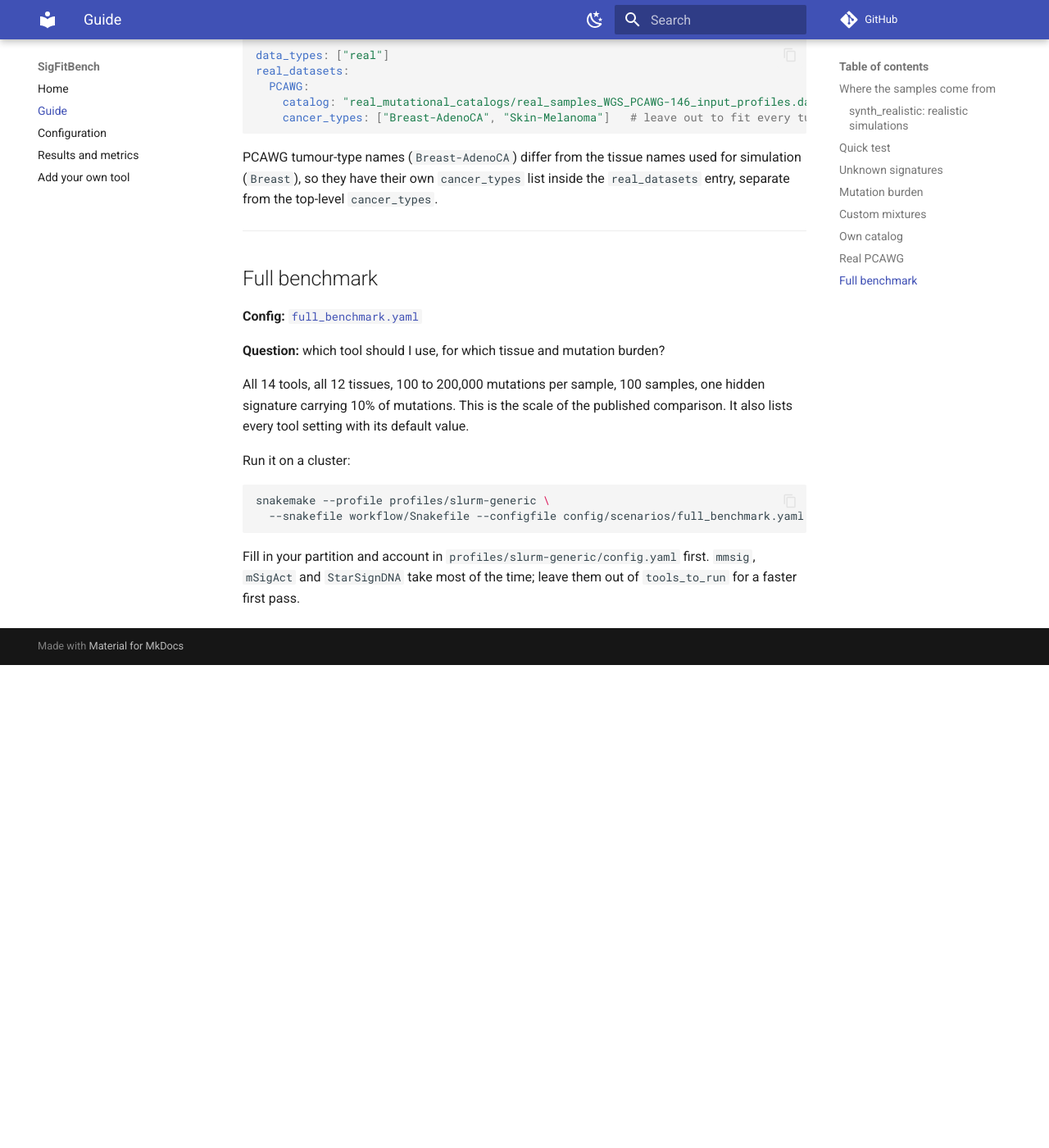
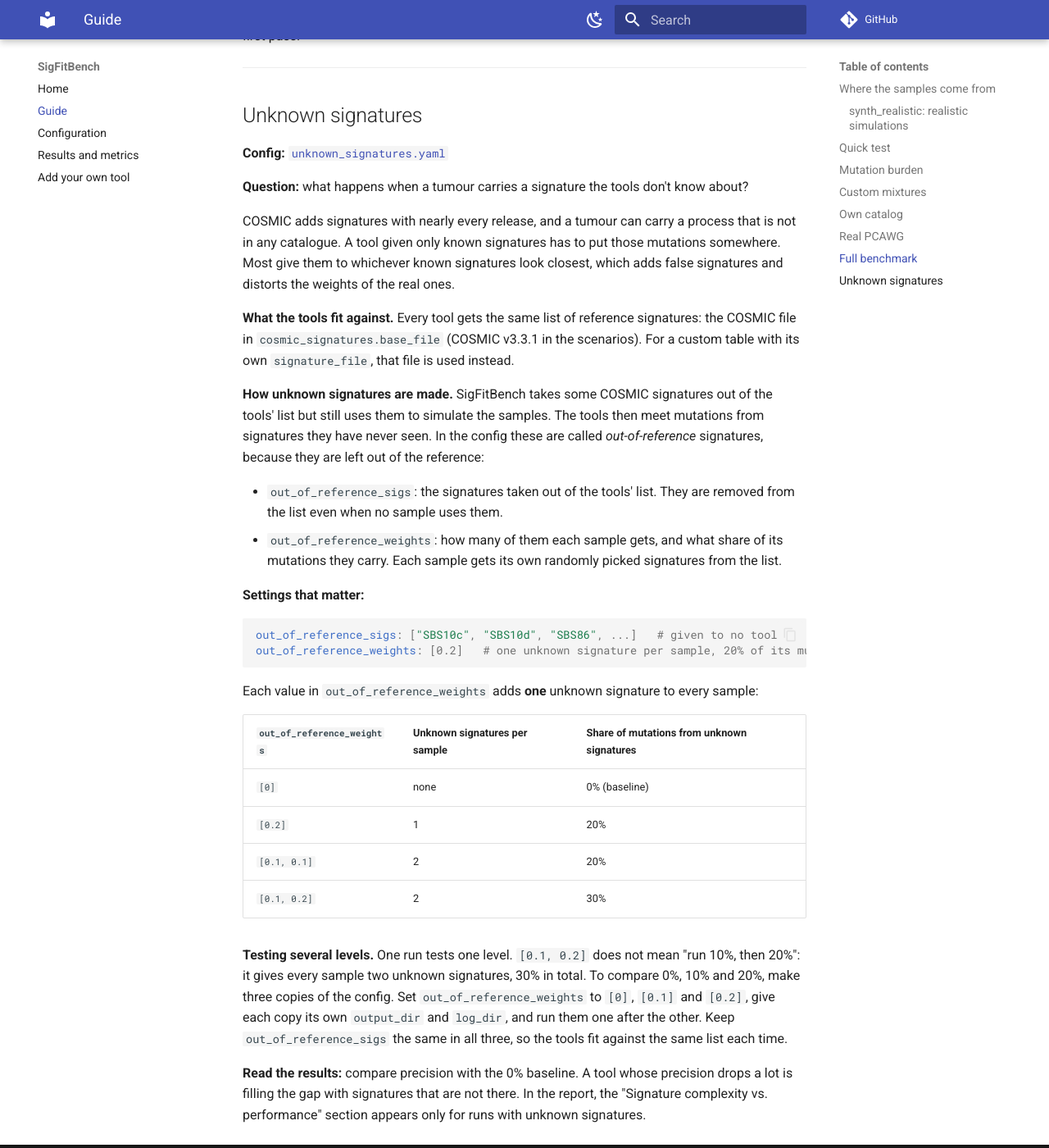
Before and after one commit to mkatsanto/SigFitBench, an MkDocs documentation site: the page built from docs/guide.md, in a window 1280 px wide and 1400 px high, scrolled down 6351 px. Shown: the whole window at 82% size. Built offline with MkDocs 1.6.1 and Material for MkDocs 9.7.7, drawn with Linux system fonts in a browser that asks for light colours; comment, search, counter and statistics services are not loaded; before the commit the page ends 7162 px from its top, so only the background shows below that; some of the changed text lies outside the part shown.

Commit message:
Address docs review: clarify the reference signatures and unknown signatures, reword num_realizations, document relevance_modes and COSMIC v3.6 (files added), drop deconstructSigs from the quick test, move the unknown-signatures scenario last, and stop tracking config_custom.yaml and custom.tsv.

````diff
--- a/docs/configuration.md
+++ b/docs/configuration.md
@@ -13,7 +13,8 @@ not active.
 |---|---|---|
 | `tools_to_run` **required** | `["SPA", "MuSiCal"]` | Tools to compare. Names as in the [tool table](https://github.com/mkatsanto/SigFitBench#fitting-tools), spelled exactly. |
 | `data_types` | `["synth_realistic"]` | Where catalogs come from: `synth_realistic`, `synth_custom`, `real`. Several allowed. |
-| `relevance_modes` | `["standard"]` | Keep at `["standard"]`: tools fit against all COSMIC signatures minus the hidden ones. |
+| `relevance_modes` | `["standard"]` | Which list of reference signatures the tools fit against. `"standard"`: all signatures in the COSMIC file, minus `out_of_reference_sigs`. `"relevant"`: only the signatures listed in `relevant_signatures`; results go in folders ending in `_relevant`. `["standard", "relevant"]` runs both. Most runs use `["standard"]`. |
+| `relevant_signatures` | `null` | Used only by the `"relevant"` mode: the signatures the tools may use, e.g. `["SBS1", "SBS5", "SBS18"]`. Leave `null` otherwise. |
 
 ## Simulated data (`synth_realistic`, `synth_custom`)
 
@@ -22,9 +23,9 @@ not active.
 | `cancer_types` | `["Head-SCC", "Breast"]` | Tissues to simulate (`synth_realistic` only). Each needs `cosmic_tissue_data/signature_contributions_{WGS or WES}_{tissue}.dat`. |
 | `num_muts` **required** | `[1000, 10000]` | Mutations per sample. One run per value. Use `[]` when only `real` is active. |
 | `num_samples` | `30` | Different signature mixes per tissue (`synth_realistic` only). |
-| `num_realizations` | `1` | Times each mix is drawn again with fresh random counts. |
-| `out_of_reference_sigs` **required** | `["SBS86", "SBS90"]` | Signatures removed from the tools' reference (`synth_realistic`). Use `[]` for none. |
-| `out_of_reference_weights` | `[0.1]` | One value per hidden signature added to each sample: its share of mutations. `[0]` or `[]` adds none. |
+| `num_realizations` | `1` | Independent samples generated from each signature mix. With `3`, every mix gives 3 samples that have the same known answer but different random mutations. |
+| `out_of_reference_sigs` **required** | `["SBS86", "SBS90"]` | Unknown signatures: taken out of the list the tools fit against, but still used to simulate samples (`synth_realistic`). Use `[]` for none. See [Unknown signatures](guide.md#unknown-signatures). |
+| `out_of_reference_weights` | `[0.1]` | One value per unknown signature added to each sample: its share of mutations. `[0]` or `[]` adds none. |
 | `random_seed` | `0` | Same seed, same simulated data. |
 | `wgs_or_wes` | `"WGS"` | Tissue profiles for whole genomes (`WGS`) or exomes (`WES`). Fewer tissues exist for `WES`. |
 
@@ -37,8 +38,8 @@ Stomach-AdenoCA.
 ```yaml
 custom_datasets:
   MyMix:                                          # name in result folders and the report
-    combinations_file: "config/my_mixtures.tsv"    # rows = samples, columns = signatures
-    out_of_reference_sigs: ["SBS90"]              # optional: hidden from the tools
+    combinations_file: "config/scenarios/custom_mixtures.tsv"   # your table: rows = samples, columns = signatures
+    out_of_reference_sigs: ["SBS90"]              # optional: in the table, but not given to the tools
     signature_file: "input/COSMIC_v3.4_SBS_GRCh38.txt"   # optional: other COSMIC version
 ```
 
@@ -76,12 +77,21 @@ See [Own catalog](guide.md#own-catalog) and [Real PCAWG](guide.md#real-pcawg).
 | `log_dir` **required** | `"logs_my_run"` | Logs of every job. |
 | `input_dir` | `"input"` | Folder with reference files. |
 | `signature_contributions_dir` **required** | `"cosmic_tissue_data"` | Tissue profiles used for simulation. |
-| `cosmic_signatures.base_file` **required** | `"input/COSMIC_v3.3.1_SBS_GRCh38.txt"` | COSMIC signatures, used to simulate and (minus hidden ones) to fit. |
+| `cosmic_signatures.base_file` **required** | `"input/COSMIC_v3.3.1_SBS_GRCh38.txt"` | COSMIC signatures, used to simulate and (minus `out_of_reference_sigs`) to fit. |
 | `matrix_order` **required** | `"input/mut_matrix_order_MutationalPatterns.dat"` | Order of the 96 mutation types. Leave as is. |
 | `epsilon` | `0.00000001` | Small number to avoid dividing by zero. Leave as is. |
 
-COSMIC files in `input/`: versions 1, 2, 3, 3.1, 3.2, 3.3.1 and 3.4, for GRCh37 and
-GRCh38. Use the build your mutations were called on.
+COSMIC files in `input/`, named `COSMIC_v<version>_SBS_<build>.txt`:
+
+| Version | Genome builds | Notes |
+|---|---|---|
+| 3.6 | GRCh37, GRCh38 | Newest. Adds `SBS22c` and `SBS100`–`SBS113` to v3.4. |
+| 3.4 | GRCh37, GRCh38 | Splits `SBS22` and `SBS40` into `SBS22a/b` and `SBS40a/b/c`; adds `SBS96`–`SBS99`. |
+| 3.3.1 | GRCh37, GRCh38 | Default. Needed for `synth_realistic`, whose tissue profiles use its signature names. |
+| 3, 3.1, 3.2, 2, 1 | GRCh37 and/or GRCh38 | Older releases. |
+
+Use the build your mutations were called on. Newer versions work for `synth_custom`
+(through `signature_file`) and `real`.
 
 ## Scoring
 
--- a/docs/guide.md
+++ b/docs/guide.md
@@ -17,15 +17,20 @@ To make your own, copy the closest scenario, give it a new `output_dir` and `log
 and change the settings described below. Every scenario has the same
 "Shared settings" block at the end; you rarely need to change it.
 
+Tools are named in the configs as in the
+[tool table](https://github.com/mkatsanto/SigFitBench#fitting-tools). Most names are the
+package name. `SPA` is short for SigProfilerAssignment, and `SPA_low` is the same tool
+with a lower removal penalty, so it keeps more signatures.
+
 | Scenario | Data type | Known answer? | Time on a laptop |
 |---|---|---|---|
 | [Quick test](#quick-test) | `synth_realistic` | Yes | minutes |
-| [Unknown signatures](#unknown-signatures) | `synth_realistic` | Yes | about an hour |
 | [Mutation burden](#mutation-burden) | `synth_realistic` | Yes | about an hour |
 | [Custom mixtures](#custom-mixtures) | `synth_custom` | Yes | minutes |
 | [Own catalog](#own-catalog) | `real` | No | minutes |
 | [Real PCAWG](#real-pcawg) | `real` | No | minutes |
 | [Full benchmark](#full-benchmark) | `synth_realistic` | Yes | days: use a cluster |
+| [Unknown signatures](#unknown-signatures) | `synth_realistic` | Yes | about an hour |
 
 Times are after the tool environments exist. The first run of any scenario also builds
 them (30–60 minutes).
@@ -58,15 +63,20 @@ TCGA exomes for `WES`. For each simulated sample, SigFitBench:
    get fewer than 10 mutations are dropped, because they could not be found in a
    sample that small. This is why a sample's mix can lose its smallest signatures at
    low mutation counts.
-3. **Adds hidden signatures** if `out_of_reference_weights` is set (see
+3. **Adds unknown signatures** if `out_of_reference_weights` is set (see
    [Unknown signatures](#unknown-signatures)). The other signatures shrink to make room.
 4. **Draws the mutations**: `num_muts` mutations spread over the 96 mutation types
-   according to the mix. `num_realizations` repeats this step with new random draws.
+   according to the mix. With `num_realizations` above 1, this step is repeated to
+   generate several independent samples from the same mix.
 
 The mix of each sample is saved as the known answer that every tool is scored against.
 Sample `S0` always picks the same tumour for a given `random_seed`, whatever `num_muts`
 is. Its known answer can still differ between `num_muts` values, because of step 2: at
 100 mutations, samples have about 3 signatures on average; at 50,000, about 5.
+
+The tissue profiles use COSMIC v3.3.1 signature names (`SBS22`, `SBS40`), so
+`synth_realistic` runs need `cosmic_signatures.base_file` set to v3.3.1. Newer versions
+split these signatures into several (`SBS40a`, `SBS40b`, …).
 
 Use `synth_custom` instead when you want to choose the mixes yourself
 ([Custom mixtures](#custom-mixtures)), and `real` to fit samples that were not simulated
@@ -80,56 +90,15 @@ Use `synth_custom` instead when you want to choose the mixes yourself
 
 **Question:** does the installation work?
 
-Three fast tools (`MutationalPatterns`, `deconstructSigs`, `SPA`), one tissue
-(`Head-SCC`), three samples, 1,000 and 10,000 mutations. No unknown signatures.
+Three fast tools (`MutationalPatterns`, `SPA`, `SPA_low`), one tissue (`Head-SCC`), three
+samples, 1,000 and 10,000 mutations. No unknown signatures. `SPA` and `SPA_low` share
+one environment, so only two tool environments are built.
 
 **Check:** `results_quick_test/report_synth_realistic.html` opens and
 shows three tools. If a tool is missing, see its log in `logs_quick_test/`.
 
 **Next:** add the tools you want to compare to `tools_to_run` and run it again. Only
 the new tools run; finished results are reused.
-
----
-
-## Unknown signatures
-
-**Config:** [`unknown_signatures.yaml`](https://github.com/mkatsanto/SigFitBench/blob/main/config/scenarios/unknown_signatures.yaml)
-
-**Question:** what happens when a tumour carries a signature the tools don't know about?
-
-COSMIC adds signatures with nearly every release, and a tumour can carry a process that
-is not in any catalogue. A tool given only known signatures has to put those mutations
-somewhere. Most give them to whichever known signatures look closest, which adds false
-signatures and distorts the weights of the real ones.
-
-This scenario simulates that. The signatures in `out_of_reference_sigs` are removed from
-the reference the tools fit against. Each sample then gets one of them, picked at random,
-carrying 20% of its mutations.
-
-**Settings that matter:**
-
-```yaml
-out_of_reference_sigs: ["SBS10c", "SBS10d", "SBS86", ...]   # signatures the tools never see
-out_of_reference_weights: [0.2]   # one hidden signature per sample, 20% of its mutations
-```
-
-Each value in `out_of_reference_weights` adds **one** hidden signature to every sample:
-
-| `out_of_reference_weights` | Hidden signatures per sample | Share of mutations hidden |
-|---|---|---|
-| `[0]` | none | 0% (baseline) |
-| `[0.2]` | 1 | 20% |
-| `[0.1, 0.1]` | 2 | 20% |
-| `[0.1, 0.2]` | 2 | 30% |
-
-**Comparing levels:** this is not a list of levels to compare. To compare 0%, 10% and
-20%, make one copy of the config per level, each with its own `output_dir`, and run them
-one after the other.
-
-**Read the results:** compare precision with the 0% baseline. A tool whose precision
-drops a lot is filling the gap with signatures that are not there. In the report, the
-"Signature complexity vs. performance" section appears only for runs with hidden
-signatures.
 
 ---
 
@@ -140,23 +109,24 @@ signatures.
 **Question:** how does accuracy change from samples with few mutations (exomes, panels)
 to samples with many (whole genomes), and how much of the error is chance?
 
-One tissue, 100 to 50,000 mutations per sample, 20 signature mixes, each drawn three
-times.
+One tissue, 100 to 50,000 mutations per sample, 20 signature mixes, with 3 independent
+samples generated from each mix.
 
 **Settings that matter:**
 
 ```yaml
 num_muts: [100, 500, 2000, 10000, 50000]   # one run per value
 num_samples: 20          # 20 different signature mixes
-num_realizations: 3      # each mix drawn 3 times with fresh random counts
+num_realizations: 3      # generate 3 independent samples for each mix
 ```
 
 `num_samples` and `num_realizations` test different things:
 
 - More **samples** means more *different* tumours: a wider range of signature mixes.
-- More **realizations** means the *same* tumours drawn again. The known answer stays the
-  same; only chance changes. If a tool's score varies a lot between realizations, its
-  errors at that burden are mostly bad luck, not a weakness of the method.
+- More **realizations** means more samples made from the *same* mixes. The known answer
+  stays the same; only the random mutations change. If a tool's score varies a lot
+  between realizations, its errors at that burden are mostly bad luck, not a weakness
+  of the method.
 
 **Read the results:** the "Tool comparison" plots show each score against mutations per
 sample. Look for where each tool's error levels off: below that burden, the data cannot
@@ -193,18 +163,19 @@ data_types: ["synth_custom"]
 custom_datasets:
   ExampleMix:                                    # name used in result folders and the report
     combinations_file: "config/scenarios/custom_mixtures.tsv"
-    out_of_reference_sigs: ["SBS90"]             # in the table, hidden from the tools
+    out_of_reference_sigs: ["SBS90"]             # in the table, but not given to the tools
 num_muts: [1000, 10000]                          # every row gets this many mutations
-num_realizations: 5                              # 5 random draws of each row
+num_realizations: 5                              # generate 5 independent samples for each row
 ```
 
 - `num_samples` is not used: the table sets the samples.
-- Hidden signatures for a custom table go **inside** its `custom_datasets` entry. The
+- Unknown signatures for a custom table go **inside** its `custom_datasets` entry. The
   top-level `out_of_reference_sigs` applies only to `synth_realistic`.
 - You can list several tables under `custom_datasets`; each gets its own tab in the report.
-- `signature_file` (optional) uses another COSMIC version for this table. It is needed
-  when the table uses signatures that are only in newer versions (e.g. `SBS40a`,
-  `SBS96`, which are in v3.4 but not v3.3.1).
+- `signature_file` (optional) uses another COSMIC version for this table, both to
+  simulate and to fit. It is needed when the table uses signatures that are only in newer
+  versions: `SBS40a` or `SBS96` are in v3.4 and v3.6 but not v3.3.1, and `SBS22c` and
+  `SBS100`–`SBS113` are only in v3.6.
 
 **A larger example:** [`config/config_custom.yaml`](https://github.com/mkatsanto/SigFitBench/blob/main/config/config_custom.yaml)
 with the table [`config/custom.tsv`](https://github.com/mkatsanto/SigFitBench/blob/main/config/custom.tsv).
@@ -255,7 +226,7 @@ cosmic_signatures:
 ```
 
 `input/` has COSMIC files for GRCh37 and GRCh38. Use the one matching the genome your
-mutations were called on.
+mutations were called on. Real data can use any COSMIC version, including v3.6.
 
 **Read the results:** `results_own_catalog/report_real.html` shows,
 per tissue, how similar each pair of tools' results is, which signatures each tool
@@ -300,8 +271,9 @@ simulation (`Breast`), so they have their own `cancer_types` list inside the
 **Question:** which tool should I use, for which tissue and mutation burden?
 
 All 14 tools, all 12 tissues, 100 to 200,000 mutations per sample, 100 samples, one
-hidden signature carrying 10% of mutations. This is the scale of the published
-comparison. It also lists every tool setting with its default value.
+unknown signature carrying 10% of mutations (see [Unknown signatures](#unknown-signatures)).
+This is the scale of the published comparison. It also lists every tool setting with
+its default value.
 
 Run it on a cluster:
 
@@ -313,3 +285,58 @@ snakemake --profile profiles/slurm-generic \
 Fill in your partition and account in `profiles/slurm-generic/config.yaml` first.
 `mmsig`, `mSigAct` and `StarSignDNA` take most of the time; leave them out of
 `tools_to_run` for a faster first pass.
+
+---
+
+## Unknown signatures
+
+**Config:** [`unknown_signatures.yaml`](https://github.com/mkatsanto/SigFitBench/blob/main/config/scenarios/unknown_signatures.yaml)
+
+**Question:** what happens when a tumour carries a signature the tools don't know about?
+
+COSMIC adds signatures with nearly every release, and a tumour can carry a process that
+is not in any catalogue. A tool given only known signatures has to put those mutations
+somewhere. Most give them to whichever known signatures look closest, which adds false
+signatures and distorts the weights of the real ones.
+
+**What the tools fit against.** Every tool gets the same list of reference signatures:
+the COSMIC file in `cosmic_signatures.base_file` (COSMIC v3.3.1 in the scenarios). For a
+custom table with its own `signature_file`, that file is used instead.
+
+**How unknown signatures are made.** SigFitBench takes some COSMIC signatures out of
+the tools' list but still uses them to simulate the samples. The tools then meet
+mutations from signatures they have never seen. In the config these are called
+*out-of-reference* signatures, because they are left out of the reference:
+
+- `out_of_reference_sigs`: the signatures taken out of the tools' list. They are
+  removed from the list even when no sample uses them.
+- `out_of_reference_weights`: how many of them each sample gets, and what share of its
+  mutations they carry. Each sample gets its own randomly picked signatures from the list.
+
+**Settings that matter:**
+
+```yaml
+out_of_reference_sigs: ["SBS10c", "SBS10d", "SBS86", ...]   # given to no tool
+out_of_reference_weights: [0.2]   # one unknown signature per sample, 20% of its mutations
+```
+
+Each value in `out_of_reference_weights` adds **one** unknown signature to every sample:
+
+| `out_of_reference_weights` | Unknown signatures per sample | Share of mutations from unknown signatures |
+|---|---|---|
+| `[0]` | none | 0% (baseline) |
+| `[0.2]` | 1 | 20% |
+| `[0.1, 0.1]` | 2 | 20% |
+| `[0.1, 0.2]` | 2 | 30% |
+
+**Testing several levels.** One run tests one level. `[0.1, 0.2]` does not mean "run
+10%, then 20%": it gives every sample two unknown signatures, 30% in total. To compare
+0%, 10% and 20%, make three copies of the config. Set `out_of_reference_weights` to `[0]`,
+`[0.1]` and `[0.2]`, give each copy its own `output_dir` and `log_dir`, and run them one
+after the other. Keep `out_of_reference_sigs` the same in all three, so the tools fit
+against the same list each time.
+
+**Read the results:** compare precision with the 0% baseline. A tool whose precision
+drops a lot is filling the gap with signatures that are not there. In the report, the
+"Signature complexity vs. performance" section appears only for runs with unknown
+signatures.
````
Also changed, not shown: README.md (+21 -12 lines), docs/results.md (+1 -1 lines), 9 other files.
